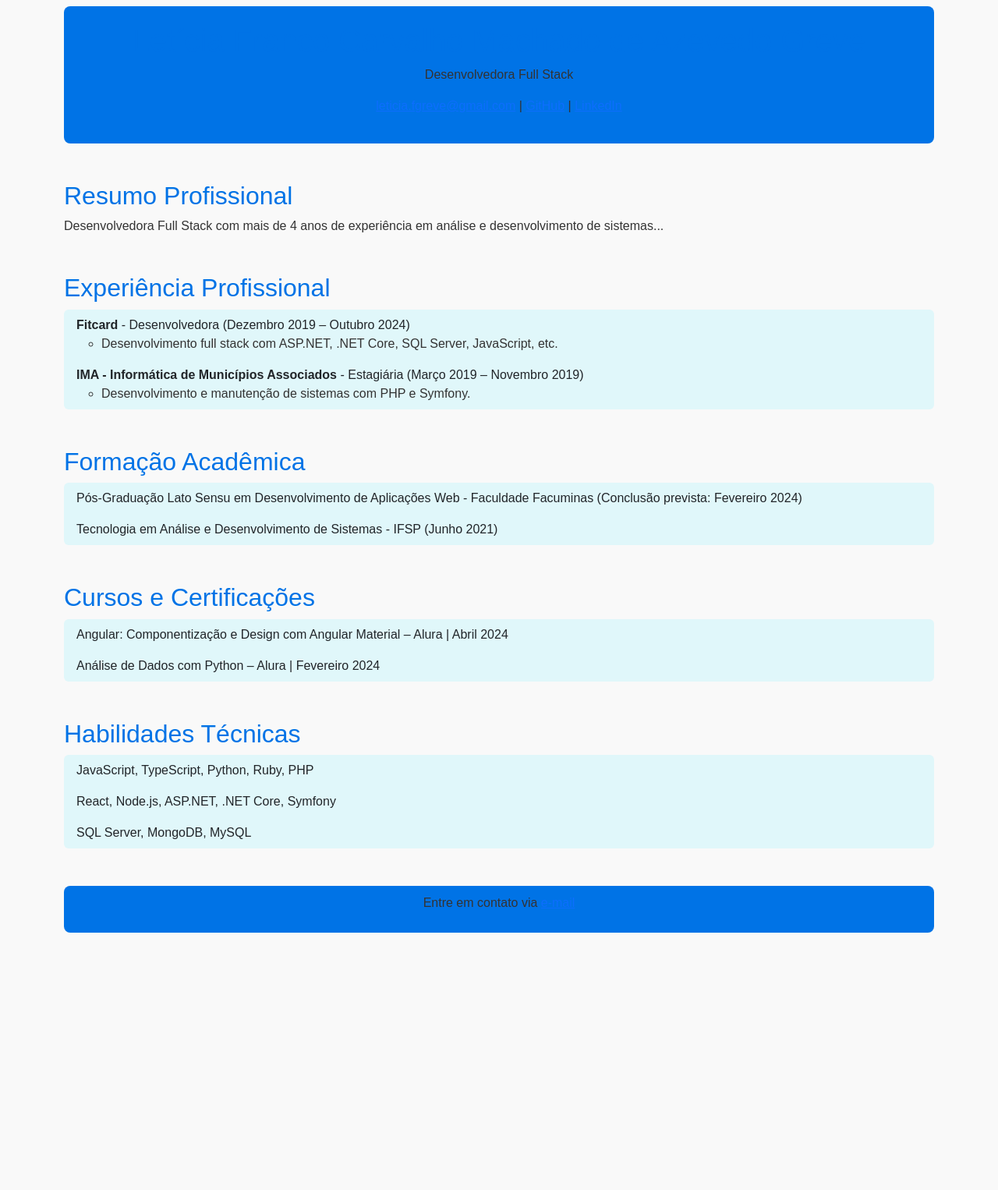
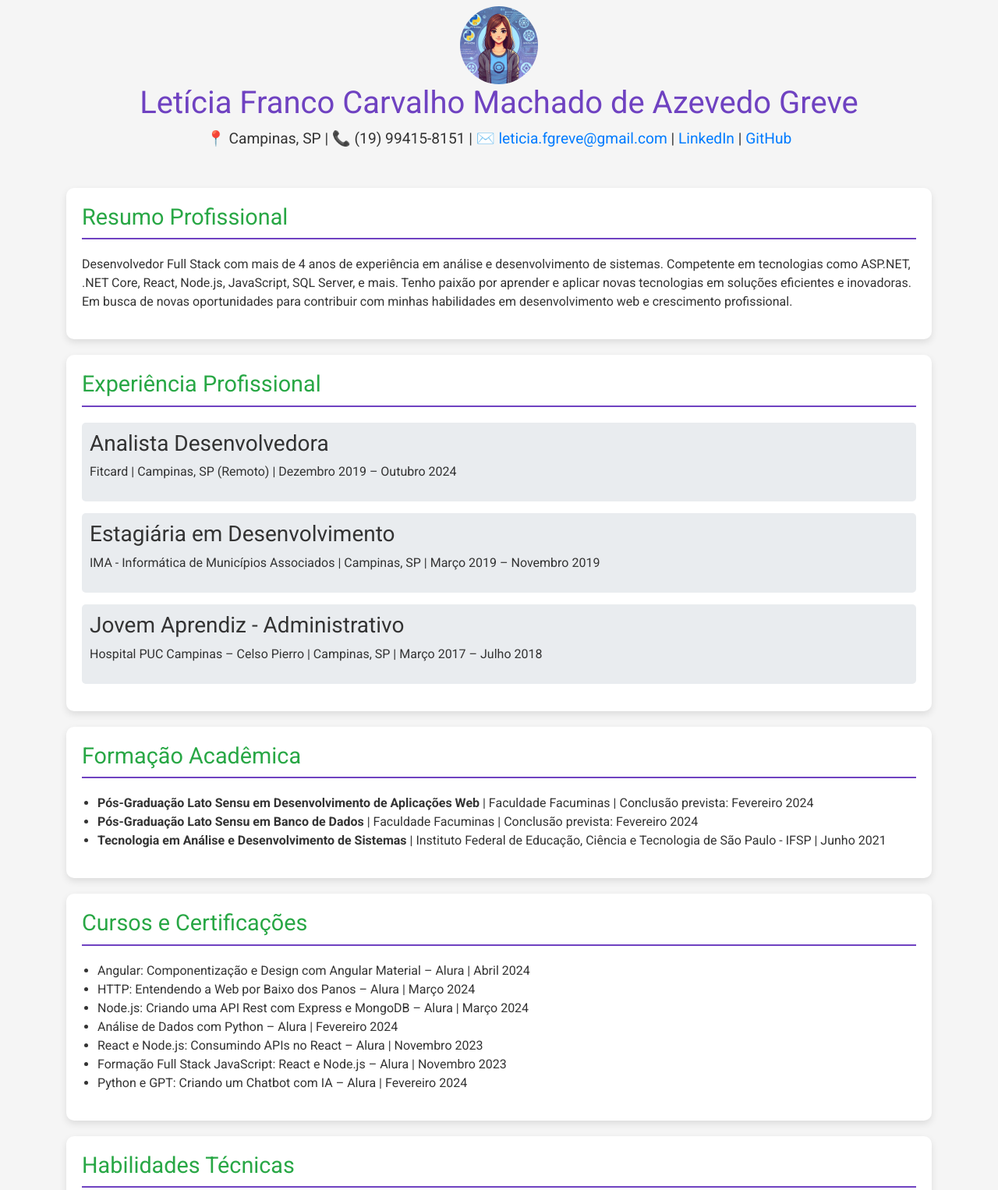
Before and after one commit to leticiafcarvalho/curriculo-online, a plain HTML site: page index.html in a window 1280 px wide. Shown: the part 40-1566 px from the top of the page at 78% size. Before the commit the page ends 1236 px from the top, so only its background shows below. Drawn offline with nearby package versions, Linux system fonts and the light colour scheme.

Commit message:
melhoria cv

```diff
--- a/index.html
+++ b/index.html
@@ -1,79 +1,107 @@
 <!DOCTYPE html>
-<html lang="pt-br">
+<html lang="pt-BR">
 <head>
     <meta charset="UTF-8">
     <meta name="viewport" content="width=device-width, initial-scale=1.0">
-    <title>Currículo - Letícia Franco</title>
-    <!-- Bootstrap CSS -->
-    <link href="https://cdn.jsdelivr.net/npm/bootstrap@5.3.0-alpha1/dist/css/bootstrap.min.css" rel="stylesheet">
+    <title>Currículo de Letícia Greve</title>
+    <link rel="stylesheet" href="https://stackpath.bootstrapcdn.com/bootstrap/4.5.2/css/bootstrap.min.css">
+    <link href="https://fonts.googleapis.com/css2?family=Roboto:wght@400;700&family=Montserrat:wght@500&display=swap" rel="stylesheet">
     <link rel="stylesheet" href="style.css">
 </head>
 <body>
     <div class="container mt-5">
         <header class="text-center mb-5">
+            <img src="img.jpg" alt="Perfil" class="profile-image">
             <h1>Letícia Franco Carvalho Machado de Azevedo Greve</h1>
-            <p>Desenvolvedora Full Stack</p>
-            <p>
-                <a href="mailto:leticia.fgreve@gmail.com">leticia.fgreve@gmail.com</a> |
-                <a href="https://github.com/leticiafcarvalho" target="_blank">GitHub</a> |
-                <a href="https://www.linkedin.com/in/let%C3%ADcia-franco-carvalho-machado-de-azevedo-greve-799407169/" target="_blank">LinkedIn</a>
-            </p>
+            <p class="contact-info">📍 Campinas, SP | 📞 (19) 99415-8151 | ✉️ <a href="mailto:leticia.fgreve@gmail.com">leticia.fgreve@gmail.com</a> | <a href="https://www.linkedin.com/in/let%C3%ADcia-franco-carvalho-machado-de-azevedo-greve-799407169/" target="_blank">LinkedIn</a> | <a href="https://github.com/seu-usuario" target="_blank">GitHub</a></p>
         </header>
 
-        <section id="resumo">
+        <section class="resume-section">
             <h2>Resumo Profissional</h2>
-            <p>Desenvolvedora Full Stack com mais de 4 anos de experiência em análise e desenvolvimento de sistemas...</p>
+            <p>Desenvolvedor Full Stack com mais de 4 anos de experiência em análise e desenvolvimento de sistemas. Competente em tecnologias como ASP.NET, .NET Core, React, Node.js, JavaScript, SQL Server, e mais. Tenho paixão por aprender e aplicar novas tecnologias em soluções eficientes e inovadoras. Em busca de novas oportunidades para contribuir com minhas habilidades em desenvolvimento web e crescimento profissional.</p>
         </section>
 
-        <section id="experiencia" class="mt-5">
+        <section class="resume-section">
             <h2>Experiência Profissional</h2>
-            <ul class="list-group">
-                <li class="list-group-item">
-                    <strong>Fitcard</strong> - Desenvolvedora (Dezembro 2019 – Outubro 2024)
+            <div class="experience">
+                <div class="experience-item">
+                    <h3>Analista Desenvolvedora</h3>
+                    <p>Fitcard | Campinas, SP (Remoto) | Dezembro 2019 – Outubro 2024</p>
                     <ul>
-                        <li>Desenvolvimento full stack com ASP.NET, .NET Core, SQL Server, JavaScript, etc.</li>
+                        <li>Desenvolvimento full stack com tecnologias ASP.NET, .NET Core, ASP.NET Web Forms, SQL Server, JavaScript, HTML5, CSS3, Bootstrap.</li>
+                        <li>Implementação de melhorias e manutenção de sistemas corporativos, otimizando a experiência do usuário e integrando novas funcionalidades.</li>
+                        <li>Colaboração com equipes multidisciplinares para o desenvolvimento de soluções eficientes e escaláveis.</li>
                     </ul>
-                </li>
-                <li class="list-group-item">
-                    <strong>IMA - Informática de Municípios Associados</strong> - Estagiária (Março 2019 – Novembro 2019)
+                </div>
+                <div class="experience-item">
+                    <h3>Estagiária em Desenvolvimento</h3>
+                    <p>IMA - Informática de Municípios Associados | Campinas, SP | Março 2019 – Novembro 2019</p>
                     <ul>
-                        <li>Desenvolvimento e manutenção de sistemas com PHP e Symfony.</li>
+                        <li>Desenvolvimento e manutenção de sistemas voltados para o setor de Educação da Prefeitura de Campinas, utilizando PHP e Symfony.</li>
+                        <li>Participação em projetos de teste com Ruby e em curso de Inteligência Artificial fornecido pela prefeitura, utilizando Python.</li>
                     </ul>
-                </li>
+                </div>
+                <div class="experience-item">
+                    <h3>Jovem Aprendiz - Administrativo</h3>
+                    <p>Hospital PUC Campinas – Celso Pierro | Campinas, SP | Março 2017 – Julho 2018</p>
+                    <ul>
+                        <li>Atuação no setor administrativo do laboratório de análises clínicas, com foco no atendimento ao cliente e organização de documentos.</li>
+                    </ul>
+                </div>
+            </div>
+        </section>
+
+        <section class="resume-section">
+            <h2>Formação Acadêmica</h2>
+            <ul>
+                <li><strong>Pós-Graduação Lato Sensu em Desenvolvimento de Aplicações Web</strong> | Faculdade Facuminas | Conclusão prevista: Fevereiro 2024</li>
+                <li><strong>Pós-Graduação Lato Sensu em Banco de Dados</strong> | Faculdade Facuminas | Conclusão prevista: Fevereiro 2024</li>
+                <li><strong>Tecnologia em Análise e Desenvolvimento de Sistemas</strong> | Instituto Federal de Educação, Ciência e Tecnologia de São Paulo - IFSP | Junho 2021</li>
             </ul>
         </section>
 
-        <section id="educacao" class="mt-5">
-            <h2>Formação Acadêmica</h2>
-            <ul class="list-group">
-                <li class="list-group-item">Pós-Graduação Lato Sensu em Desenvolvimento de Aplicações Web - Faculdade Facuminas (Conclusão prevista: Fevereiro 2024)</li>
-                <li class="list-group-item">Tecnologia em Análise e Desenvolvimento de Sistemas - IFSP (Junho 2021)</li>
+        <section class="resume-section">
+            <h2>Cursos e Certificações</h2>
+            <ul>
+                <li>Angular: Componentização e Design com Angular Material – Alura | Abril 2024</li>
+                <li>HTTP: Entendendo a Web por Baixo dos Panos – Alura | Março 2024</li>
+                <li>Node.js: Criando uma API Rest com Express e MongoDB – Alura | Março 2024</li>
+                <li>Análise de Dados com Python – Alura | Fevereiro 2024</li>
+                <li>React e Node.js: Consumindo APIs no React – Alura | Novembro 2023</li>
+                <li>Formação Full Stack JavaScript: React e Node.js – Alura | Novembro 2023</li>
+                <li>Python e GPT: Criando um Chatbot com IA – Alura | Fevereiro 2024</li>
             </ul>
         </section>
 
-        <section id="certificacoes" class="mt-5">
-            <h2>Cursos e Certificações</h2>
-            <ul class="list-group">
-                <li class="list-group-item">Angular: Componentização e Design com Angular Material – Alura | Abril 2024</li>
-                <li class="list-group-item">Análise de Dados com Python – Alura | Fevereiro 2024</li>
+        <section class="resume-section">
+            <h2>Habilidades Técnicas</h2>
+            <ul>
+                <li>Linguagens: JavaScript, TypeScript, Python, Ruby, PHP</li>
+                <li>Frameworks: React, Node.js, ASP.NET, .NET Core, Symfony</li>
+                <li>Front-End: HTML5, CSS3, Bootstrap, Angular Material, React</li>
+                <li>Back-End: Express.js, ASP.NET Web Forms, APIs REST</li>
+                <li>Bancos de Dados: SQL Server, MongoDB, MySQL</li>
+                <li>Ferramentas: Git, Visual Studio, Docker</li>
+                <li>Outras Competências: Desenvolvimento Full Stack, Análise de Sistemas, Segurança da Informação</li>
             </ul>
         </section>
 
-        <section id="habilidades" class="mt-5">
-            <h2>Habilidades Técnicas</h2>
-            <ul class="list-group">
-                <li class="list-group-item">JavaScript, TypeScript, Python, Ruby, PHP</li>
-                <li class="list-group-item">React, Node.js, ASP.NET, .NET Core, Symfony</li>
-                <li class="list-group-item">SQL Server, MongoDB, MySQL</li>
+        <section class="resume-section">
+            <h2>Idiomas</h2>
+            <ul>
+                <li>Português: Nativo</li>
+                <li>Inglês: Básico (em estudo, buscando aperfeiçoamento)</li>
             </ul>
         </section>
 
         <footer class="text-center mt-5">
-            <p>Entre em contato via <a href="mailto:leticia.fgreve@gmail.com">e-mail</a></p>
+            <p>&copy; 2024 Letícia Franco Carvalho Machado de Azevedo Greve. Todos os direitos reservados.</p>
         </footer>
     </div>
 
-    <!-- Bootstrap JS -->
-    <script src="https://cdn.jsdelivr.net/npm/bootstrap@5.3.0-alpha1/dist/js/bootstrap.bundle.min.js"></script>
+    <script src="https://code.jquery.com/jquery-3.5.1.slim.min.js"></script>
+    <script src="https://cdn.jsdelivr.net/npm/@popperjs/core@2.9.2/dist/umd/popper.min.js"></script>
+    <script src="https://stackpath.bootstrapcdn.com/bootstrap/4.5.2/js/bootstrap.min.js"></script>
+    <script src="script.js"></script>
 </body>
 </html>
--- a/script.js
+++ b/script.js
@@ -1,10 +1,27 @@
-document.addEventListener("DOMContentLoaded", function() {
-    const sections = document.querySelectorAll('section');
-    sections.forEach((section) => {
-        section.style.opacity = 0;
-        setTimeout(() => {
-            section.style.opacity = 1;
-            section.style.transition = "opacity 0.5s";
-        }, 500);
+document.querySelectorAll('.experience-item h3').forEach(item => {
+    item.addEventListener('click', event => {
+        const parent = item.parentElement;
+        const ul = parent.querySelector('ul');
+        ul.style.display = ul.style.display === 'none' ? 'block' : 'none';
     });
 });
+
+document.addEventListener("DOMContentLoaded", function() {
+    const experienceItems = document.querySelectorAll('.experience-item');
+
+    experienceItems.forEach(item => {
+        const description = item.querySelector('ul');
+        description.style.display = 'none'; // Esconde a descrição inicialmente
+
+        item.addEventListener('click', () => {
+            // Alterna a visibilidade da descrição
+            if (description.style.display === 'none') {
+                description.style.display = 'block';
+                item.style.cursor = 'default';
+            } else {
+                description.style.display = 'none';
+                item.style.cursor = 'pointer';
+            }
+        });
+    });
+});
--- a/style.css
+++ b/style.css
@@ -1,31 +1,66 @@
 body {
-    font-family: 'Arial', sans-serif;
-    background-color: #f9f9f9;
-}
-
-h1, h2 {
-    color: #0073e6;
-}
-
-p, ul {
+    background-color: #f5f5f5; /* Fundo neutro */
+    font-family: 'Roboto', sans-serif; /* Fonte principal */
     color: #333;
 }
 
-.list-group-item {
-    border: none;
-    background-color: #e0f7fa;
+.profile-image {
+    border-radius: 50%; /* Círculo para a imagem de perfil */
+    width: 100px; /* Tamanho da imagem */
+    height: 100px; /* Tamanho da imagem */
+    object-fit: cover; /* Cobre a imagem */
 }
 
-header {
-    background-color: #0073e6;
-    color: white;
+h1 {
+    color: #6f42c1; /* Roxo para o nome */
+    font-size: 2.5rem;
+    margin-bottom: 0.5rem;
+}
+
+.contact-info {
+    font-size: 1.2rem;
+    margin-bottom: 1.5rem;
+}
+
+h2 {
+    color: #28a745; /* Verde para os subtítulos */
+    font-size: 1.8rem;
+    border-bottom: 2px solid #6f42c1; /* Roxo para a linha */
+    padding-bottom: 10px;
+    margin-bottom: 20px;
+}
+
+.resume-section {
+    background: white;
+    border-radius: 10px;
     padding: 20px;
-    border-radius: 8px;
+    margin-bottom: 20px;
+    box-shadow: 0 4px 10px rgba(0, 0, 0, 0.1);
+    transition: transform 0.3s;
+}
+
+.resume-section:hover {
+    transform: scale(1.02); /* Efeito de aumento ao passar o mouse */
+}
+
+.experience-item {
+    cursor: pointer;
+    margin-bottom: 15px;
+    padding: 10px;
+    background-color: #e9ecef; /* Fundo leve */
+    border-radius: 5px;
+    transition: background-color 0.3s;
+}
+
+.experience-item:hover {
+    background-color: #d4edda; /* Verde claro ao passar o mouse */
+}
+
+ul {
+    list-style-type: disc;
+    padding-left: 20px;
 }
 
 footer {
-    background-color: #0073e6;
-    color: white;
-    padding: 10px;
-    border-radius: 8px;
+    margin-top: 20px;
 }
```
Also changed, not shown: img.jpg (added).
